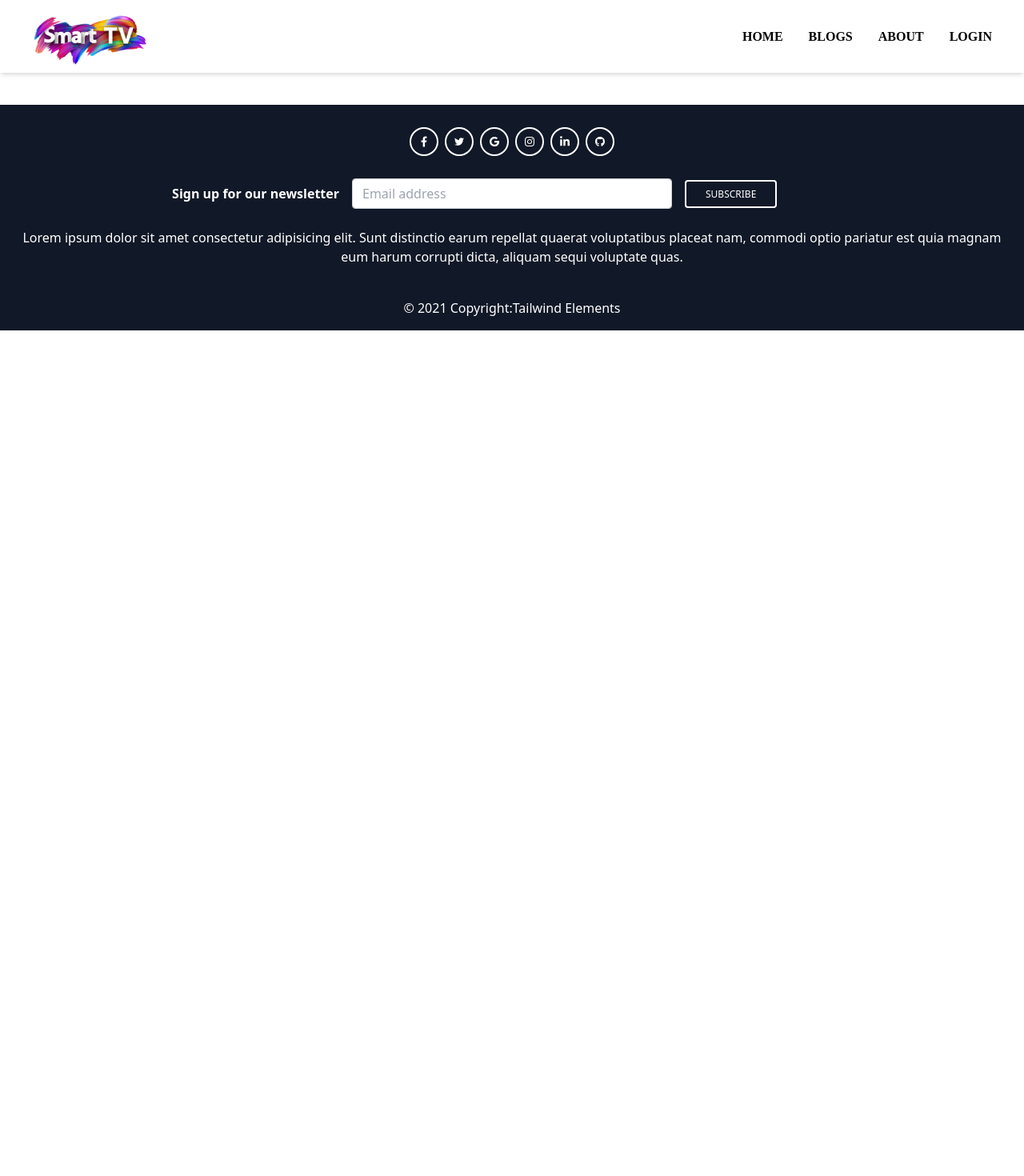
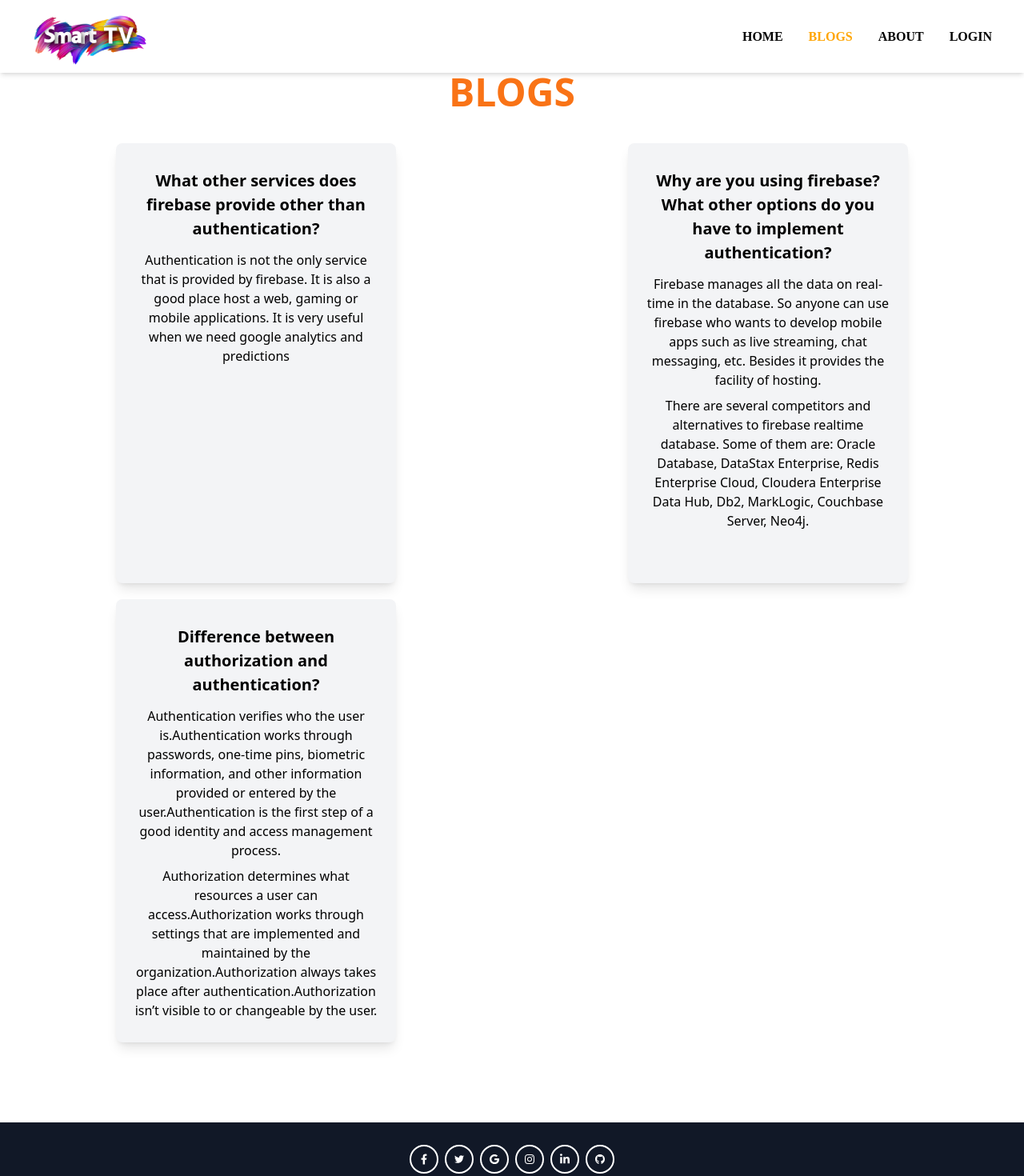
Before and after one commit to shoronshaha/smart-tv-warehouse-client, a React (Create React App) app: page /blogs in a window 1280 px wide. Shown: the top 1470 px of the page at 80% size. Before the commit the page ends 800 px from the top, so only its background shows below. Built offline with nearby package versions, Linux system fonts and the light colour scheme; no server answers; what tw-elements would draw is missing.

Commit message:
added blogs

```diff
--- a/src/App.js
+++ b/src/App.js
@@ -2,6 +2,7 @@ import { Route, Routes } from 'react-router-dom';
 import './App.css';
 import About from './Components/About/About';
 import AddItems from './Components/AddItems/AddItems';
+import Blogs from './Components/Blogs/Blogs';
 import Home from './Components/Home/Home/Home';
 import Login from './Components/Login/Login/Login';
 import Register from './Components/Login/Register/Register';
@@ -20,6 +21,7 @@ function App() {
         <Route path='/home' element={<Home></Home>}></Route>
         <Route path='/addItems' element={<AddItems></AddItems>}></Route>
         <Route path='/manageItems' element={<AllManageItem></AllManageItem>}></Route>
+        <Route path='/blogs' element={<Blogs></Blogs>}></Route>
         <Route path='/about' element={<About></About>}></Route>
 
         <Route path='/login' element={<Login></Login>}></Route>
--- a/src/Components/About/About.js
+++ b/src/Components/About/About.js
@@ -2,8 +2,8 @@ import React from 'react';
 
 const About = () => {
     return (
-        <div>
-            <div className='grid grid-cols-1 md:grid-cols-2 justify-items-center md:mt-10 sm:mt-5 mb-10'>
+        <div className='mb-32'>
+            <div className='grid grid-cols-1 md:grid-cols-2 justify-items-center md:mt-10 sm:mt-5'>
                 <div className='m-10'>
                     <h1 className='text-6xl text-orange-500 font-bold'>Shoron <span className='text-blue-400'>Shaha</span></h1>
                     <p className='mt-5 text-[30px] text-purple-500 font-bold'>Junior Developer</p>
--- a/src/Components/AddItems/AddItems.js
+++ b/src/Components/AddItems/AddItems.js
@@ -2,7 +2,7 @@ import React from 'react';
 
 const AddItems = () => {
     return (
-        <div className="mt-20 min-h-screen w-full">
+        <div className="mt-20 w-full">
             <div className="bg-gray-200 p-10 md:w-3/4 lg:w-1/2 mx-auto">
                 <form>
                     <div className="flex items-center mb-5">
--- a/src/Components/Blogs/Blogs.js
+++ b/src/Components/Blogs/Blogs.js
@@ -0,0 +1,29 @@
+import React from 'react';
+
+const Blogs = () => {
+    return (
+
+        <div>
+            <h1 className='text-5xl text-center text-orange-500 font-bold'>BLOGS</h1>
+            <div className='justify-items-center mt-10 grid sm:grid-cols-1 md:grid-cols-2'>
+
+                <div className='rounded-lg shadow-lg bg-gray-100 max-w-sm p-5 h-[550px] w-[350px] hover:bg-blue-50 mx-2 mb-5'>
+                    <h1 className='text-center font-bold text-[20px] p-3 mt-[10]'>What other services does firebase provide other than authentication?</h1>
+                    <p className='text-center text-[16px]'>Authentication is not the only service that is provided by firebase. It is also a good place host a web, gaming or mobile applications. It is very useful when we need google analytics and predictions</p>
+                </div>
+                <div className='rounded-lg shadow-lg bg-gray-100 max-w-sm p-5 h-h-[550px] w-[350px] hover:bg-blue-50 mx-2 mb-5'>
+                    <h1 className='text-center font-bold text-[20px] p-3 mt-[10]'>Why are you using firebase? What other options do you have to implement authentication?</h1>
+                    <p className='text-center text-[16px]' >Firebase manages all the data on real-time in the database. So anyone can use firebase who wants to develop mobile apps such as live streaming, chat messaging, etc. Besides it provides the facility of hosting.</p>
+                    <p className='text-center text-[16px] py-2' >There are several competitors and alternatives to firebase realtime database. Some of them are: Oracle Database, DataStax Enterprise, Redis Enterprise Cloud, Cloudera Enterprise Data Hub, Db2, MarkLogic, Couchbase Server, Neo4j.</p>
+                </div>
+                <div className='rounded-lg shadow-lg bg-gray-100 max-w-sm p-5 h-h-[550px] w-[350px] hover:bg-blue-50 mx-2 mb-5'>
+                    <h1 className='text-center font-bold text-[20px] p-3 mt-[10]'>Difference between authorization and authentication?</h1>
+                    <p className='text-center text-[16px]s'>Authentication verifies who the user is.Authentication works through passwords, one-time pins, biometric information, and other information provided or entered by the user.Authentication is the first step of a good identity and access management process.</p>
+                    <p className='text-center text-[16px] py-2'>Authorization determines what resources a user can access.Authorization works through settings that are implemented and maintained by the organization.Authorization always takes place after authentication.Authorization isn’t visible to or changeable by the user.</p>
+                </div>
+            </div>
+        </div>
+    );
+};
+
+export default Blogs;
--- a/src/Components/Shared/Footer/Footer.js
+++ b/src/Components/Shared/Footer/Footer.js
@@ -3,7 +3,7 @@ import React from 'react';
 const Footer = () => {
     return (
         <div>
-            <footer className="text-center block bg-gray-900 text-white mt-10">
+            <footer className="text-center block bg-gray-900 text-white mt-20">
                 <div className="container px-6 pt-6">
                     <div className="flex justify-center mb-6">
                         <a href="#!" type="button" className="rounded-full border-2 border-white text-white leading-normal uppercase hover:bg-black hover:bg-opacity-5 focus:outline-none focus:ring-0 transition duration-150 ease-in-out w-9 h-9 m-1">
--- a/src/Components/Shared/Navbar/Navbar.js
+++ b/src/Components/Shared/Navbar/Navbar.js
@@ -37,7 +37,7 @@ const Navbar = () => {
                         </>
 
                     }
-                    <li className='md:ml-8 text-[16px] md:my-0 my-7 text-gray-800 hover:text-gray-400 duration-500 font-bold '><CustomLink to='/blog'>BLOGS</CustomLink></li>
+                    <li className='md:ml-8 text-[16px] md:my-0 my-7 text-gray-800 hover:text-gray-400 duration-500 font-bold '><CustomLink to='/blogs'>BLOGS</CustomLink></li>
                     <li className='md:ml-8 text-[16px] md:my-0 my-7 text-gray-800 hover:text-gray-400 duration-500 font-bold '><CustomLink to='/about'>ABOUT</CustomLink></li>
                     {
                         user ?
```
